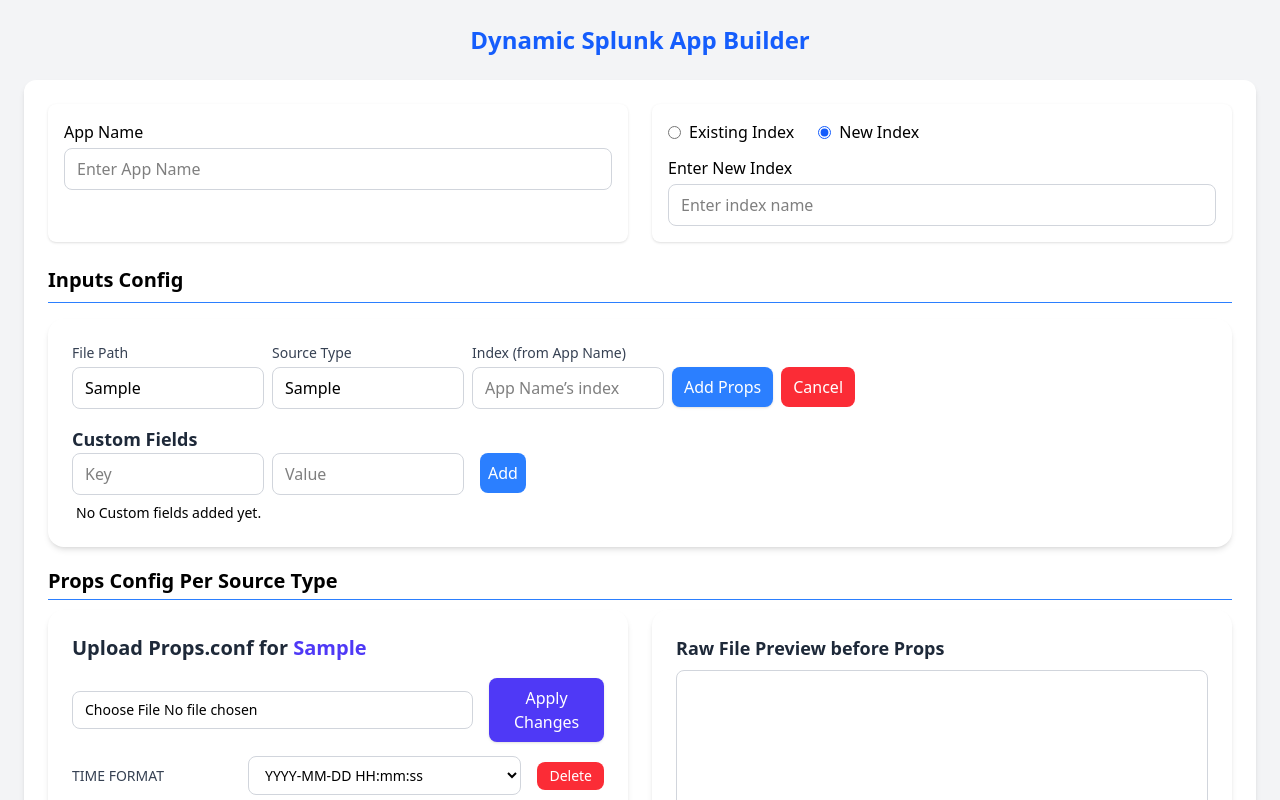
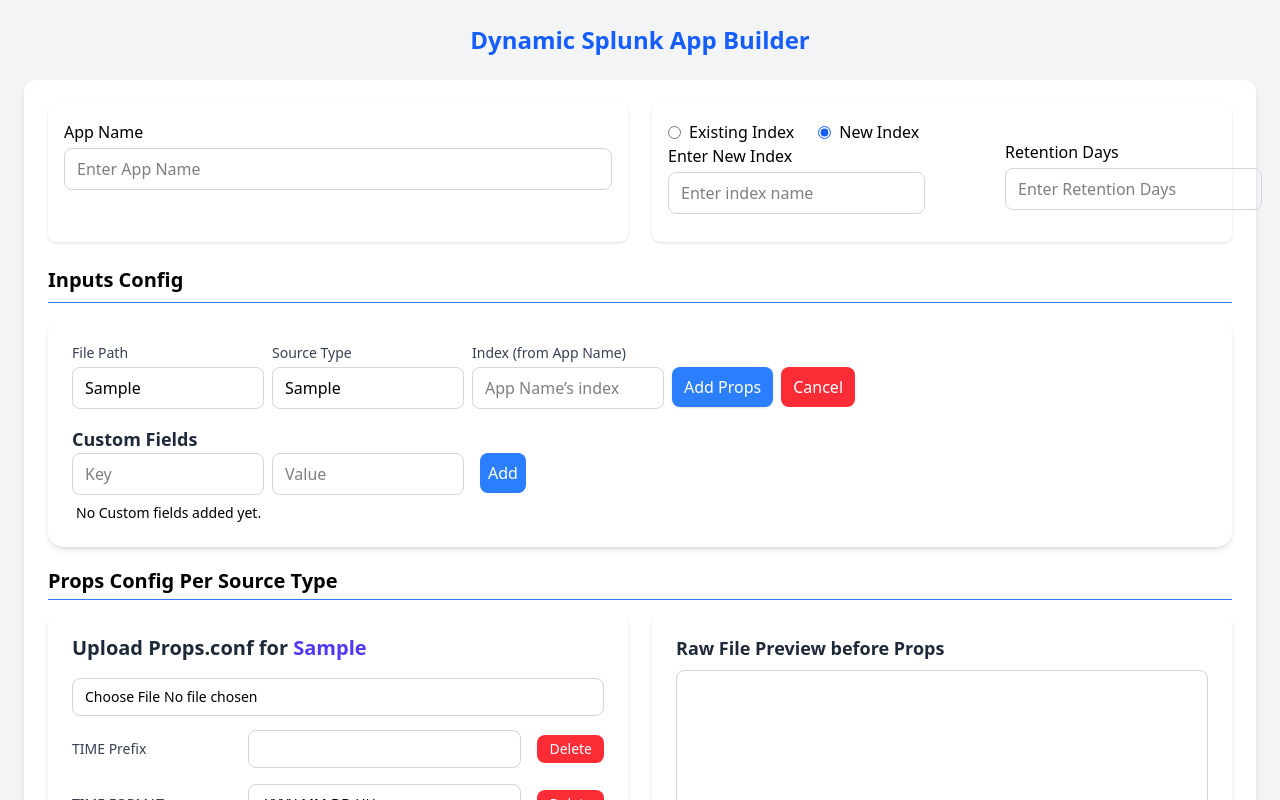
Before and after one commit to NaveenKammampati4/edge-flow, a React (Vite) app: page / in a window 1280 px wide. Both pictures are taken after typing "Sample", "Sample" into the empty fields and a click on the button "Add Props". Shown: the top 800 px of the page. Built offline with nearby package versions, Linux system fonts and the light colour scheme.

Commit message:
props file updated

```diff
--- a/src/components/InputConfig.jsx
+++ b/src/components/InputConfig.jsx
@@ -186,7 +186,7 @@
       let updateProps = { ...prev.props };
       updateProps = {
         ...updateProps, [sType]: {
-
+          timePrefix:"",
           timeFormat: "YYYY-MM-DD HH:mm:ss",
           dateTime: "AUTO",
           lineBreaker: "newline",
--- a/src/components/Main.jsx
+++ b/src/components/Main.jsx
@@ -203,8 +203,9 @@
 
           </div> */}
 
-          <div className="flex flex-col bg-white shadow rounded-lg p-4 space-y-3">
-            <div className="flex space-x-6">
+          <div className="flex flex-row bg-white shadow rounded-lg p-4 space-y-3 gap-20 ">
+            <div>
+              <div className="flex space-x-6">
               <label className="flex items-center space-x-2">
                 <input
                   type="radio"
@@ -352,12 +353,37 @@
                 )}
               </div>
             )}
+            </div>
+             {mode==="new" && <div className="flex flex-col  rounded-lg mt-5">
+            <label htmlFor="appName" className="font-medium mb-1">
+              Retention Days
+            </label>
+            <input
+              className="border border-gray-300 rounded-lg focus:outline-none focus:ring-2 focus:ring-blue-500 px-3 py-2"
+
+               name="retentionTime"
+                type="text"
+               onChange={e => {
+                  setInputsFormat(prev => ({
+                    ...prev,
+                    indexConfig:{ ...prev.indexConfig,[indexName]: {
+                      ...prev.indexConfig[indexName],
+                      retentionTime: e.target.value
+                    }},
+
+                  }));
+                }}
+              placeholder="Enter Retention Days"
+            />
+          </div>}
           </div>
+
+
         </div>
 
-        {Object.keys(inputsFormat.indexConfig).length > 0 &&
+        {/* {Object.keys(inputsFormat.indexConfig).length > 0 &&
           <IndexConfig key={Object.keys(inputsFormat.indexConfig)[0]} indexName={Object.keys(inputsFormat.indexConfig)[0]} inputsFormat={inputsFormat} setInputsFormat={setInputsFormat} />
-        }
+        } */}
 
 
         <div>
--- a/src/components/PropsConfigPerSource.jsx
+++ b/src/components/PropsConfigPerSource.jsx
@@ -28,6 +28,8 @@
     truncate: "",
   });
   const [isCopyConfig, setIsCopyConfig] = useState(false);
+  const [customs, setCustoms] = useState({ dateTimeCustom: false, dateTimeCustomError: false });
+  const [customsValue, setCustomsValue] = useState({ dateTimeCustomValue: "" })
 
   console.log("each", each);
   console.log("inputss : ", inputsFormat);
@@ -40,15 +42,68 @@
 
 
   console.log("items", itemList);
-  const itemListTransform=Object.keys(itemList);
-  console.log("itemListTransform",itemListTransform);
+  const itemListTransform = Object.keys(itemList);
+  console.log("itemListTransform", itemListTransform);
+
+  function isValidDateFormat(format) {
+    // Common allowed tokens
+    const validTokens = ["YYYY", "YY", "MM", "DD", "HH", "mm", "ss"];
+    const parts = format.split(/[^A-Za-z]+/); // split by non-letter characters
+
+    return parts.every(token => validTokens.includes(token));
+  }
 
 
+  const addCustomField = () => {
+    if (!isValidDateFormat(customsValue.dateTimeCustomValue)) {
+      setCustoms((prev) => ({
+        ...prev,
+        dateTimeCustomError: true
+      }))
+      return;
+    }
+    setCustoms((prev) => ({
+      ...prev,
+      dateTimeCustomError: false
+    }))
+    console.log("one", 1);
+    setInputsFormat((prev) => {
+      const updated = { ...prev.props };
 
+      let updateSource = { ...updated[sourceType], timeFormat: customsValue.dateTimeCustomValue }
+      console.log("updateSource", updateSource);
+      updated[sourceTypes] = { ...updateSource }; // update only sourceType
+      return { ...prev, props: updated };
+
+    });
+  }
 
 
   const updateIputs = (e) => {
     const { name, value } = e.target;
+    if (name === "timeFormat" && value === "custom") {
+      setCustoms((prev) => ({
+        ...prev,
+        dateTimeCustom: true
+      }))
+      return;
+    }
+    else if (name === "timeFormat" && value !== "custom") {
+      setCustoms((prev) => ({
+        ...prev,
+        dateTimeCustom: false
+      }))
+
+      setCustomsValue((prev) => ({
+        ...prev,
+        dateTimeCustomValue: ""
+      }))
+
+      setCustoms((prev) => ({
+        ...prev,
+        dateTimeCustomError: false
+      }))
+    }
     console.log("name", name);
     console.log("value", value);
     console.log("inputs config", inputsFormat);
@@ -92,8 +147,8 @@
     }
 
     // 2️⃣ Match all log formats
-  let lines = fileText.match(
-    /(?:\d{4}-\d{2}-\d{2} \d{2}:\d{2}:\d{2} [A-Z]+ .*?\(user=.*?\))|(?:\[\d{4}-\d{2}-\d{2} \d{2}:\d{2}:\d{2}\] [A-Z]+: .*? \| user=.*?)/g
+    const lines = fileText.match(
+      /(?:[\[\(\{\<]?\d{4}-\d{2}-\d{2} \d{2}:\d{2}:\d{2}[\]\)\}\>]?\s+[A-Z]+[:]? .*?\(user=.*?\))|(?:[\[\(\{\<]?\d{4}-\d{2}-\d{2} \d{2}:\d{2}:\d{2}[\]\)\}\>]?\s+[A-Z]+[:]? .*?\| user=.*?)/g
     ) || [];
 
     // 3️⃣ Handle SHOULD_LINE
@@ -112,8 +167,7 @@
       let time = "";
       let info = line;
       let match;
-
-    // Match based on timeFormat
+      console.log("lines", line);
       switch (itemList.timeFormat) {
         case "YYYY-MM-DD HH:mm:ss":
           match = line.match(/(\d{4}-\d{2}-\d{2}) (\d{2}:\d{2}:\d{2})/);
@@ -125,7 +179,7 @@
           match = line.match(/(\d{4}-\d{2}-\d{2}) (\d{2}:\d{2}:\d{2})/);
           break;
         default:
-        match = null;
+          match = line.match(/(\d{4}-\d{2}-\d{2}) (\d{2}:\d{2}:\d{2})/);
           break;
       }
 
@@ -214,6 +268,10 @@
 
     reader.onload = (event) => {
       const text = event.target.result;
+      if (text === fileText) {
+        console.log("same");
+        return;
+      }
       console.log("text", text);
 
       // Match both formats
@@ -448,9 +506,62 @@
 
   console.log("file linessss : ", fileLines);
 
-  const fileFormats = (item,value) => {
+  const fileFormats = (item, value) => {
+    if (item === "timePrefix") {
+      return <div className="flex flex-col items-start">
+        <div className="w-full flex items-center gap-4">
+          <label className="w-40 text-sm font-medium text-gray-700">
+            TIME Prefix
+          </label>
+          <input name="timePrefix"
+            value={inputsFormat.props[sourceType].timePrefix}
+
+            onChange={(e) => updateIputs(e)}
+            className="flex-1 border border-gray-300 rounded-lg px-3 py-2 text-sm bg-white focus:outline-none focus:ring-2 focus:ring-indigo-500" />
+          {/* <select
+            name="timeFormat"
+            value={inputsFormat.props[sourceType].timeFormat}
+
+            onChange={(e) => updateIputs(e)}
+            className="flex-1 border border-gray-300 rounded-lg px-3 py-2 text-sm bg-white focus:outline-none focus:ring-2 focus:ring-indigo-500"
+          >
+            <option value="">Select TIME_FORMAT</option>
+            <option value="YYYY-MM-DD HH:mm:ss">YYYY-MM-DD HH:mm:ss</option>
+            <option value="MM-DD-YYYY HH:mm">MM-DD-YYYY HH:mm</option>
+            <option value="DD-MM-YYYY HH:mm:ss">DD-MM-YYYY HH:mm:ss</option>
+            <option value="epoch">Epoch Time (seconds)</option>
+            <option value="iso8601">ISO 8601</option>
+            <option value="custom">Custom</option>
+          </select> */}
+          <button className="px-3 py-1 bg-red-500 text-white text-sm rounded-lg hover:bg-red-600 focus:ring-2 focus:ring-red-400">
+            Delete
+          </button>
+        </div>
+        {customs.dateTimeCustom && <div className="w-full flex items-center gap-4 mt-1">
+          <label className="w-40 text-sm font-medium text-gray-700">
+            Custom Format
+          </label>
+          <input
+            name="timeFormat"
+            value={customsValue.dateTimeCustomValue}
+            onChange={(e) => setCustomsValue((prev) => ({
+              ...prev,
+              dateTimeCustomValue: e.target.value
+            }))}
+            className="flex-1 border border-gray-300 rounded-lg px-3 py-2 text-sm bg-white focus:outline-none focus:ring-2 focus:ring-indigo-500"
+          />
+
+
+          <button onClick={addCustomField} className="px-3 py-1 bg-blue-500 text-white text-sm rounded-lg">
+            Add
+          </button>
+        </div>}
+        {customs.dateTimeCustomError && <p className="text-red-600 self-center">In valid format</p>}
+      </div>
+    }
     if (item === "timeFormat") {
-      return <div className="flex items-center gap-4">
+      return <div className="flex flex-col items-start">
+        <div className="w-full flex items-center gap-4">
           <label className="w-40 text-sm font-medium text-gray-700">
             TIME FORMAT
           </label>
@@ -472,6 +583,27 @@
           <button className="px-3 py-1 bg-red-500 text-white text-sm rounded-lg hover:bg-red-600 focus:ring-2 focus:ring-red-400">
             Delete
           </button>
+        </div>
+        {customs.dateTimeCustom && <div className="w-full flex items-center gap-4 mt-1">
+          <label className="w-40 text-sm font-medium text-gray-700">
+            Custom Format
+          </label>
+          <input
+            name="timeFormat"
+            value={customsValue.dateTimeCustomValue}
+            onChange={(e) => setCustomsValue((prev) => ({
+              ...prev,
+              dateTimeCustomValue: e.target.value
+            }))}
+            className="flex-1 border border-gray-300 rounded-lg px-3 py-2 text-sm bg-white focus:outline-none focus:ring-2 focus:ring-indigo-500"
+          />
+
+
+          <button onClick={addCustomField} className="px-3 py-1 bg-blue-500 text-white text-sm rounded-lg">
+            Add
+          </button>
+        </div>}
+        {customs.dateTimeCustomError && <p className="text-red-600 self-center">In valid format</p>}
       </div>
     }
     else if (item === "dateTime") {
@@ -588,7 +720,7 @@
         </button>
       </div>
     }
-    else{
+    else {
       return <div className="flex items-center gap-4">
         <label className="w-40 text-sm font-medium text-gray-700">
           {item}
@@ -605,29 +737,58 @@
     }
   };
 
-  const dateFormat=(dates, time)=>{
-    let originalDate=dates+" "+time;
-    const dateTimeFormat=inputsFormat.props[sourceType].timeFormat;
+  const dateFormat = (dates, time) => {
+    const nowUTC = DateTime.utc();
+    let originalDate = dates + " " + time;
+    console.log("dd", originalDate);
+    const dateTimeFormat = inputsFormat.props[sourceType].timeFormat;
 
-    if(inputsFormat.props[sourceType].dateTime==="CURRENT"){
-      originalDate=dayjs();
+    if (inputsFormat.props[sourceType].dateTime === "CURRENT") {
+      originalDate = dayjs();
     }
-     if(inputsFormat.props[sourceType].dateTime==="GMT" || inputsFormat.props[sourceType].dateTime==="UTC"){
+    if (inputsFormat.props[sourceType].dateTime === "GMT" || inputsFormat.props[sourceType].dateTime === "UTC") {
       dayjs.extend(utc);
       return dayjs().utc().format(dateTimeFormat);
     }
-    if(inputsFormat.props[sourceType].dateTime==="SA" || inputsFormat.props[sourceType].dateTime==="UTC"){
-      dayjs.extend(utc);
-      return dayjs().utc().format(dateTimeFormat);
+    if (inputsFormat.props[sourceType].dateTime === "SA" || inputsFormat.props[sourceType].dateTime === "US" || inputsFormat.props[sourceType].dateTime === "EU" || inputsFormat.props[sourceType].dateTime === "APAC") {
+      let country = inputsFormat.props[sourceType].dateTime;
+      let zone = "";
+      if (country === "SA") {
+        zone = 'America/Argentina/Buenos_Aires';
+      }
+      else if (country === "US") {
+        zone = 'America/New_York';
+      }
+      else if (country === "EU") {
+        zone = 'Europe/Berlin';
+      }
+      else if (country === "APAC") {
+        zone = 'Asia/Tokyo';
+      }
+
+      const nowUTC = DateTime.utc();
+      const newDate = nowUTC.setZone(zone);
+
+      // Format using Luxon
+      console.log("dateTimeFormat", dateTimeFormat);
+      const formattedLuxon = newDate.toFormat('yyyy-MM-dd HH:mm:ss');
+
+      // Then pass to dayjs if needed
+
+
+      return formattedLuxon;
+
     }
     console.log("originalDateTime", originalDate)
 
-    if(inputsFormat.props[sourceType].timeFormat){
+    if (inputsFormat.props[sourceType].timeFormat) {
 
-
+      console.log("originalDate", originalDate);
+      console.log("dateFormat", dateTimeFormat);
+      console.log("After formatting", dayjs(originalDate).format(dateTimeFormat));
       return dayjs(originalDate).format(dateTimeFormat);
     }
-    else{
+    else {
       return "";
     }
   }
@@ -648,12 +809,7 @@
                 type="file"
                 className="w-full border border-gray-300 rounded-lg px-3 py-2 text-sm focus:outline-none focus:ring-2 focus:ring-indigo-500"
               />
-              <button
-                onClick={handleReadFile}
-                className="px-4 py-2 bg-indigo-600 text-white rounded-lg shadow hover:bg-indigo-700 focus:ring-2 focus:ring-indigo-400"
-              >
-                Apply Changes
-              </button>
+
             </div>
           </div>
           <div className="space-y-4 mt-3.5">
@@ -878,6 +1034,12 @@
           </div>
           <div className="flex justify-end gap-4 mt-3.5">
             <button
+              onClick={handleReadFile}
+              className="px-4 py-2 bg-indigo-600 text-white rounded-lg shadow hover:bg-indigo-700 focus:ring-2 focus:ring-indigo-400"
+            >
+              Apply Changes
+            </button>
+            <button
               onClick={handleCopyConfig}
               className="px-4 py-2 border border-gray-300 rounded-lg text-gray-700 hover:bg-gray-100 focus:ring-2 focus:ring-gray-300"
             >
@@ -932,9 +1094,15 @@
               Generated Props.conf
             </h3>
             {isCopyConfig && (
-              <pre className=" h-44  overflow-auto w-96 resize-none border border-gray-300 rounded-lg p-3 text-sm focus:outline-none focus:ring-2 focus:ring-indigo-500">
-                {JSON.stringify(itemList, null, 2)}
-              </pre>
+              // <pre className=" h-44  overflow-auto w-96 resize-none border border-gray-300 rounded-lg p-3 text-sm focus:outline-none focus:ring-2 focus:ring-indigo-500">
+              //   {JSON.stringify(itemList, null, 2)}
+              // </pre>
+              <div className="w-120 h-40 overflow-auto bg-white border border-black rounded-2xl p-3">
+                <p>{`[${sourceType}]`}</p>
+                <ul>
+                  {Object.keys(itemList).map((each) => { return itemList[each] !== "" && <li>{each} : {itemList[each]}</li> })}
+                </ul>
+              </div>
             )}
           </div>
         </div>
@@ -953,7 +1121,7 @@
       )} */}
       {Object.keys(inputsFormat.transform).map((key, index) => {
         const value = inputsFormat.transform[key];
-        if(itemListTransform.includes(key)){
+        if (itemListTransform.includes(key)) {
           return (
 
 
```
Also changed, not shown: src/App.jsx (line endings or trailing spaces). Lines whose indentation alone changed are shown as unchanged.
